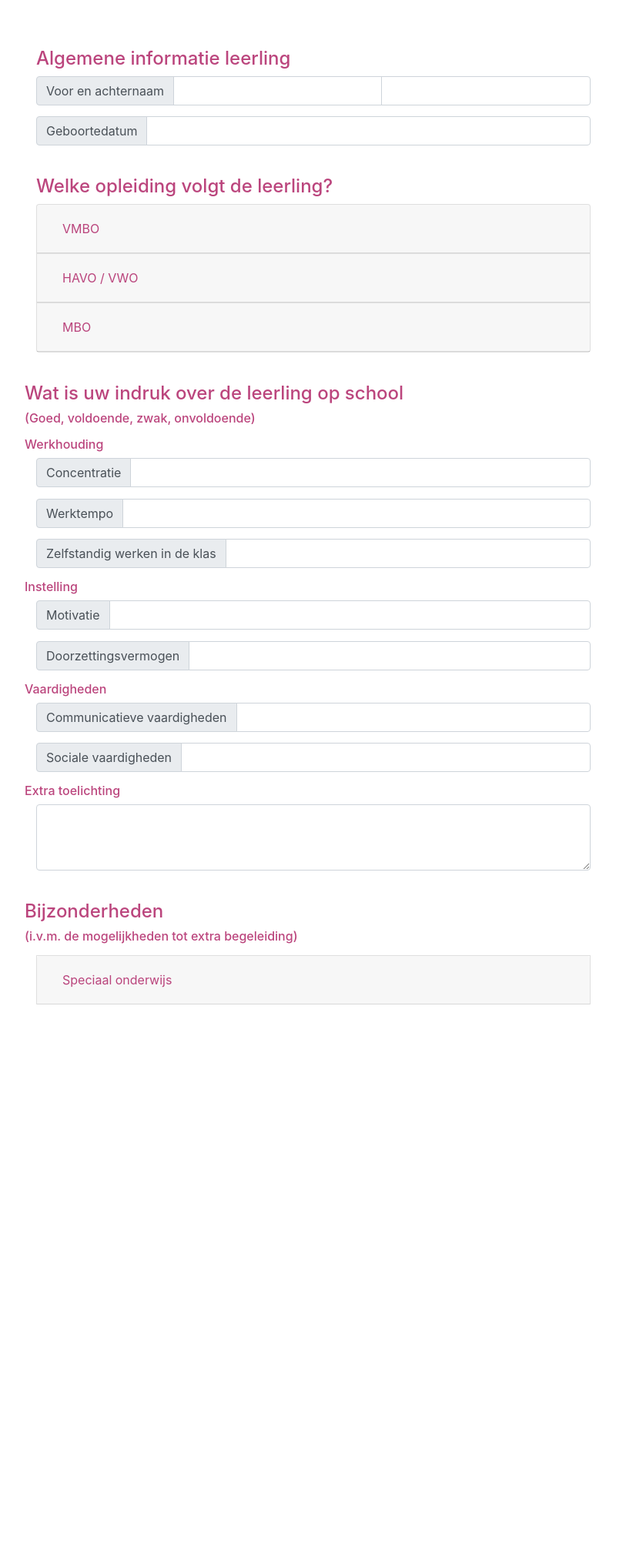
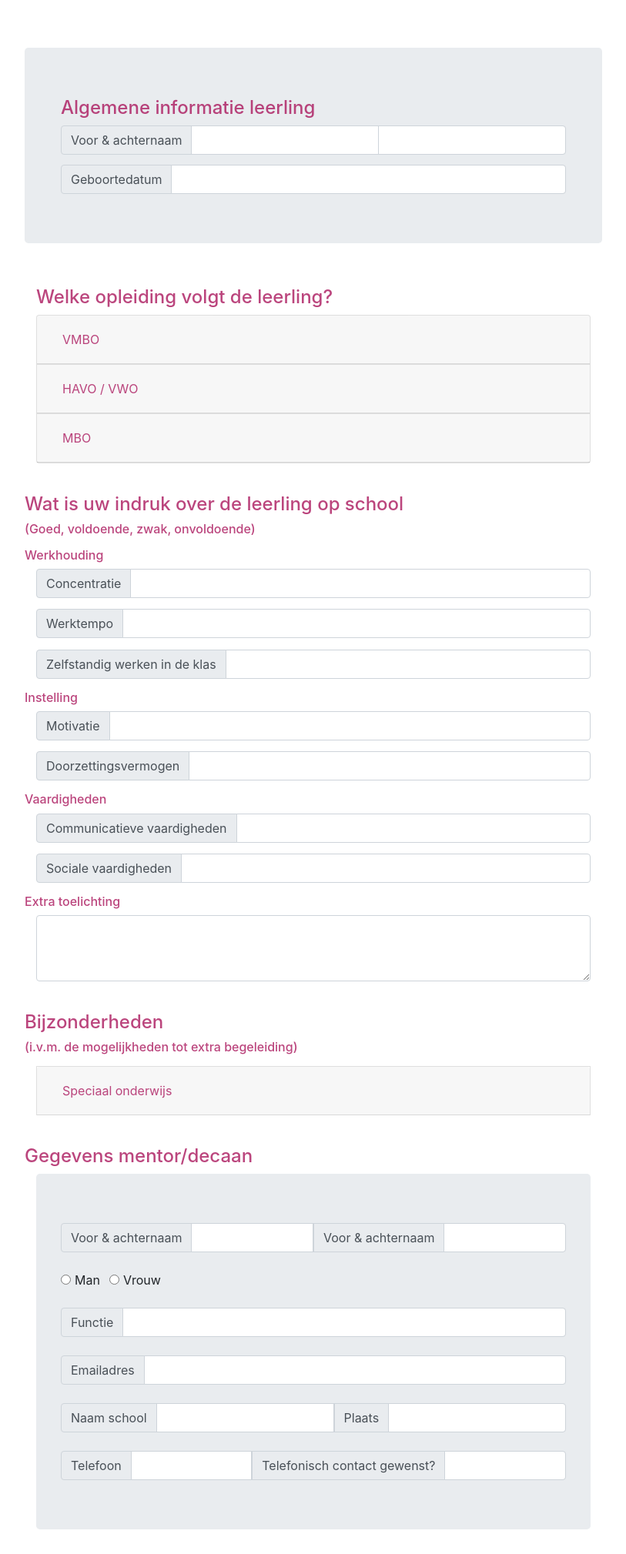
Before and after one commit to JessedeJong/Keuzedeel, a PHP site: page / in a window 1280 px wide. Shown: the part 150-2169 px from the top of the page at 77% size, without its empty margins (233-1046 px from the left). Before the commit the page ends 1455 px from the top, so only its background shows below. Run offline with PHP 8.4, Linux system fonts and the light colour scheme.

Commit message:
Added mentor information form

```diff
--- a/components/core/head.php
+++ b/components/core/head.php
@@ -21,6 +21,6 @@
 <link href="https://fonts.googleapis.com/css?family=Roboto" rel="stylesheet">
 
 <!--Scripts-->
-<script src="https://code.jquery.com/jquery-3.3.1.slim.min.js" integrity="sha384-q8i/X+965DzO0rT7abK41JStQIAqVgRVzpbzo5smXKp4YfRvH+8abtTE1Pi6jizo" crossorigin="anonymous"></script>
-<script src="https://cdnjs.cloudflare.com/ajax/libs/popper.js/1.14.0/umd/popper.min.js" integrity="sha384-cs/chFZiN24E4KMATLdqdvsezGxaGsi4hLGOzlXwp5UZB1LY//20VyM2taTB4QvJ" crossorigin="anonymous"></script>
+<script src="https://code.jquery.com/jquery-3.3.1.slim.min.js" integrity="sha384-q8i/X+965DzO0rT7abK41JStQIAqVgRVzpbzo5smXKp4YfRvH+8abtTE1Pi6jizo" crossorigin="anonymous" async></script>
+<script src="https://cdnjs.cloudflare.com/ajax/libs/popper.js/1.14.0/umd/popper.min.js" integrity="sha384-cs/chFZiN24E4KMATLdqdvsezGxaGsi4hLGOzlXwp5UZB1LY//20VyM2taTB4QvJ" crossorigin="anonymous" async></script>
 <script src="https://stackpath.bootstrapcdn.com/bootstrap/4.1.0/js/bootstrap.min.js" integrity="sha384-uefMccjFJAIv6A+rW+L4AHf99KvxDjWSu1z9VI8SKNVmz4sk7buKt/6v9KI65qnm" crossorigin="anonymous"></script>
--- a/components/extra-guidance.php
+++ b/components/extra-guidance.php
@@ -3,13 +3,15 @@
         <div class="card">
             <div class="card-header" id="headingSpecial">
                 <h5 class="mb-0">
-                    <button class="btn btn-link purple" type="button" data-toggle="collapse" data-target="#collapseFour" aria-expanded="true" aria-controls="collapseOne">
+                    <button class="btn btn-link purple" type="button" data-toggle="collapse" data-target="#collapseSpecial" aria-expanded="true" aria-controls="collapseOne">
                         Speciaal onderwijs
                     </button>
                 </h5>
             </div>
-            <div id="collapseFour" class="collapse" aria-labelledby="headingSpecial" data-parent="#accordionSpecial">
+            <div id="collapseSpecial" class="collapse" aria-labelledby="headingSpecial" data-parent="#accordionSpecial">
                 <div class="card-body">
+                    <h6>(Wanneer bij een van deze vragen "JA" wordt geantwoord, zal er een verklaring hierover moeten worden ingeleverd)</h6>
+
                     <h6>Volgt de leerling speciaal onderwijs?</h6>
                     <div class="input-group">
                         <div class="form-check form-check-inline">
@@ -33,6 +35,40 @@
                             <label class="form-check-label" for="inlineRadio23">Nee</label>
                         </div>
                     </div>
+                    <br>
+                    <h6>Is bij de leerling dyscalculie geconstateerd</h6>
+                    <div class="input-group">
+                        <div class="form-check form-check-inline">
+                            <input class="form-check-input" type="radio" name="dyscalculie_radio" id="inlineRadio24" value="yes">
+                            <label class="form-check-label" for="inlineRadio24">Ja</label>
+                        </div>
+                        <div class="form-check form-check-inline">
+                            <input class="form-check-input" type="radio" name="dyscalculie_radio" id="inlineRadio25" value="no">
+                            <label class="form-check-label" for="inlineRadio25">Nee</label>
+                        </div>
+                    </div>
+                    <br>
+                    <h6>Is de leerling recent besproken in het extern zorg- en adviesteam (ZAT)</h6>
+                    <div class="input-group">
+                        <div class="form-check form-check-inline">
+                            <input class="form-check-input" type="radio" name="dyscalculie_radio" id="inlineRadio26" value="yes">
+                            <label class="form-check-label" for="inlineRadio26">Ja</label>
+                        </div>
+                        <div class="form-check form-check-inline">
+                            <input class="form-check-input" type="radio" name="dyscalculie_radio" id="inlineRadio27" value="no">
+                            <label class="form-check-label" for="inlineRadio27">Nee</label>
+                        </div>
+                    </div>
+                    <br>
+                    <h6>Ontvangt de leerling nog extra zorg?</h6>
+                    <div class="input-group">
+                        <textarea class="form-control custom-border" rows="3" title="Toelichting"></textarea>
+                    </div>
+                    <br>
+                    <h6>Zijn er nog extra omstandigheden waar het Mediacollege van op de hoogte moet zijn?</h6>
+                    <div class="input-group">
+                        <textarea class="form-control custom-border" rows="3" title="Toelichting"></textarea>
+                    </div>
                 </div>
             </div>
         </div>
--- a/components/extra-notes.php
+++ b/components/extra-notes.php
@@ -1,6 +1,6 @@
 <h6>Extra toelichting</h6>
 <div class="col-md-12">
     <div class="input-group">
-        <textarea class="form-control" rows="3" title="Extra toelichting"></textarea>
+        <textarea class="form-control custom-border" rows="3" title="Extra toelichting"></textarea>
     </div>
 </div>
--- a/components/havo-vwo-content.php
+++ b/components/havo-vwo-content.php
@@ -1,6 +1,6 @@
 <div class="input-group">
     <div class="input-group-prepend">
-        <span class="input-group-text">Diploma gehaald / te behalen op:</span>
+        <span class="input-group-text">Datum diplomering:</span>
     </div>
     <input type="text" class="form-control custom-border" name="graduated" title="Diplomering">
 </div>
--- /dev/null
+++ b/components/mentor-info.php
@@ -0,0 +1,61 @@
+<div class="col-md-12">
+    <div class="jumbotron">
+        <div class="input-group">
+            <div class="input-group-prepend">
+                <span class="input-group-text">Voor & achternaam</span>
+            </div>
+            <input type="text" class="form-control custom-border" name="mentor_first_name" title="Voornaam mentor">
+            <div class="input-group-prepend">
+                <span class="input-group-text">Voor & achternaam</span>
+            </div>
+            <input type="text" class="form-control custom-border" name="mentor_last_name" title="Achternaam mentor">
+        </div>
+        <br>
+        <div class="input-group">
+            <div class="form-check form-check-inline">
+                <input class="form-check-input" type="radio" name="male_radio" id="male_radio">
+                <label class="form-check-label" for="male_radio">Man</label>
+            </div>
+            <div class="form-check form-check-inline">
+                <input class="form-check-input" type="radio" name="female_radio" id="female_radio">
+                <label class="form-check-label" for="female_radio">Vrouw</label>
+            </div>
+        </div>
+        <br>
+        <div class="input-group">
+            <div class="input-group-prepend">
+                <span class="input-group-text">Functie</span>
+            </div>
+            <input type="text" class="form-control custom-border" name="mentor_functie" title="Functie">
+        </div>
+        <br>
+        <div class="input-group">
+            <div class="input-group-prepend">
+                <span class="input-group-text">Emailadres</span>
+            </div>
+            <input type="text" class="form-control custom-border" name="mentor_email" title="Email">
+        </div>
+        <br>
+        <div class="input-group">
+            <div class="input-group-prepend">
+                <span class="input-group-text">Naam school</span>
+            </div>
+            <input type="text" class="form-control custom-border" name="name_school" title="Naam school">
+            <div class="input-group-prepend">
+                <span class="input-group-text">Plaats</span>
+            </div>
+            <input type="text" class="form-control custom-border" name="mentor_place" title="Plaats">
+        </div>
+        <br>
+        <div class="input-group">
+            <div class="input-group-prepend">
+                <span class="input-group-text">Telefoon</span>
+            </div>
+            <input type="text" class="form-control custom-border" name="mentor_phone" title="Telefoon">
+            <div class="input-group-prepend">
+                <span class="input-group-text">Telefonisch contact gewenst?</span>
+            </div>
+            <input type="text" class="form-control custom-border" name="phone_contact" title="Telefonisch contact">
+        </div>
+    </div>
+</div>
--- a/components/vmbo-content.php
+++ b/components/vmbo-content.php
@@ -46,7 +46,7 @@
 <div class="spacer"></div>
 <div class="input-group">
     <div class="input-group-prepend">
-        <span class="input-group-text">Heeft de leerling een keuzevak MVI gevolgd?</span>
+        <span class="input-group-text">Keuzevak MVI gevolgd?</span>
     </div>
     <input type="text" class="form-control custom-border" name="extra_mvi" placeholder="Zo ja, welk vak?">
 </div>
--- a/index.php
+++ b/index.php
@@ -12,11 +12,12 @@
 <br>
     <form>
         <div data-spy="scroll" data-target="#navbar" data-offset="0">
+            <div class="jumbotron">
                 <div class="col-md-12">
                     <h4>Algemene informatie leerling</h4>
                     <div class="input-group">
                         <div class="input-group-prepend">
-                        <span class="input-group-text">Voor en achternaam</span>
+                            <span class="input-group-text">Voor & achternaam</span>
                         </div>
                         <input type="text" class="form-control custom-border" name="firstname" title="Voornaam">
                         <input type="text" class="form-control custom-border" name="lastname" title="Achternaam">
@@ -27,6 +28,7 @@
                             <span class="input-group-text">Geboortedatum</span>
                         </div>
                         <input type="text" class="form-control custom-border" name="birthdate" title="Geboortedatum">
+                    </div>
                 </div>
             </div>
         </div>
@@ -98,6 +100,10 @@
         <h6>(i.v.m. de mogelijkheden tot extra begeleiding)</h6>
         <div class="spacer"></div>
             <?php include 'components/extra-guidance.php'; ?>
+        <div class="spacer"></div>
+        <br>
+        <h4>Gegevens mentor/decaan</h4>
+            <?php include 'components/mentor-info.php'; ?>
     </form>
 </div>
 <footer>
```
Lines whose indentation alone changed are shown as unchanged.
